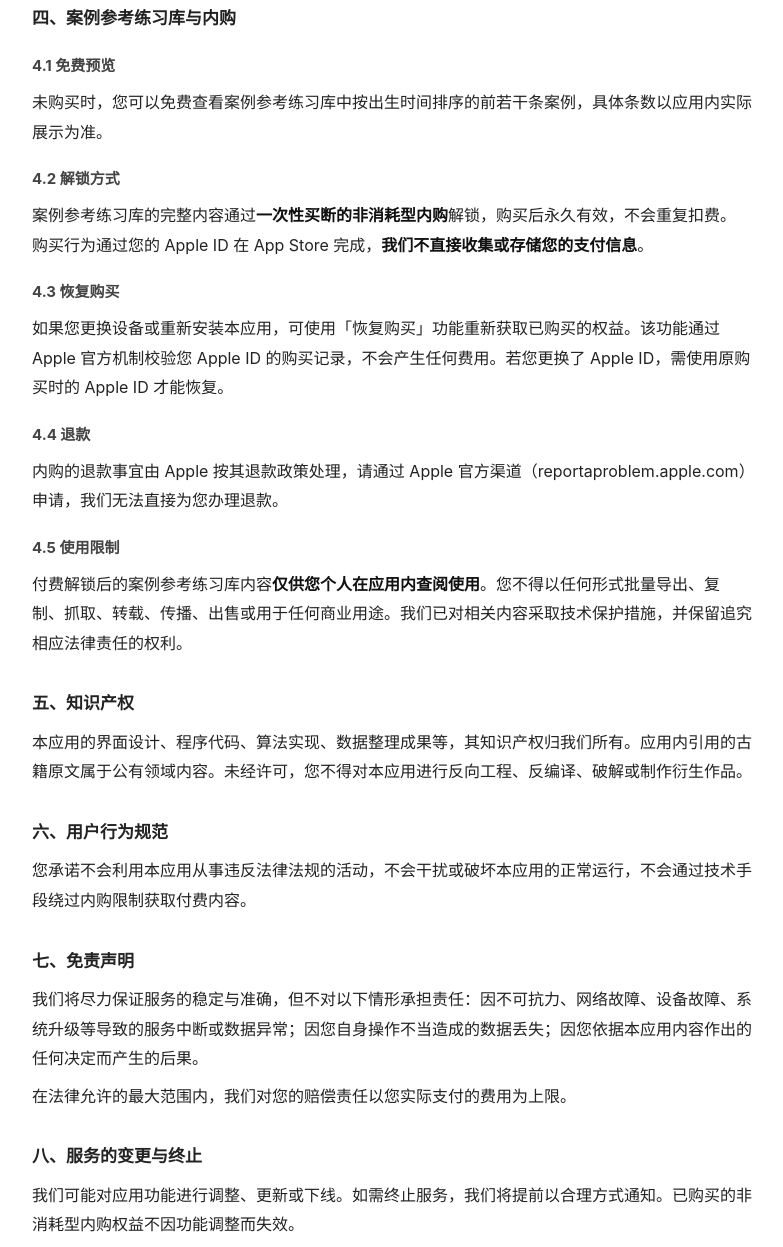
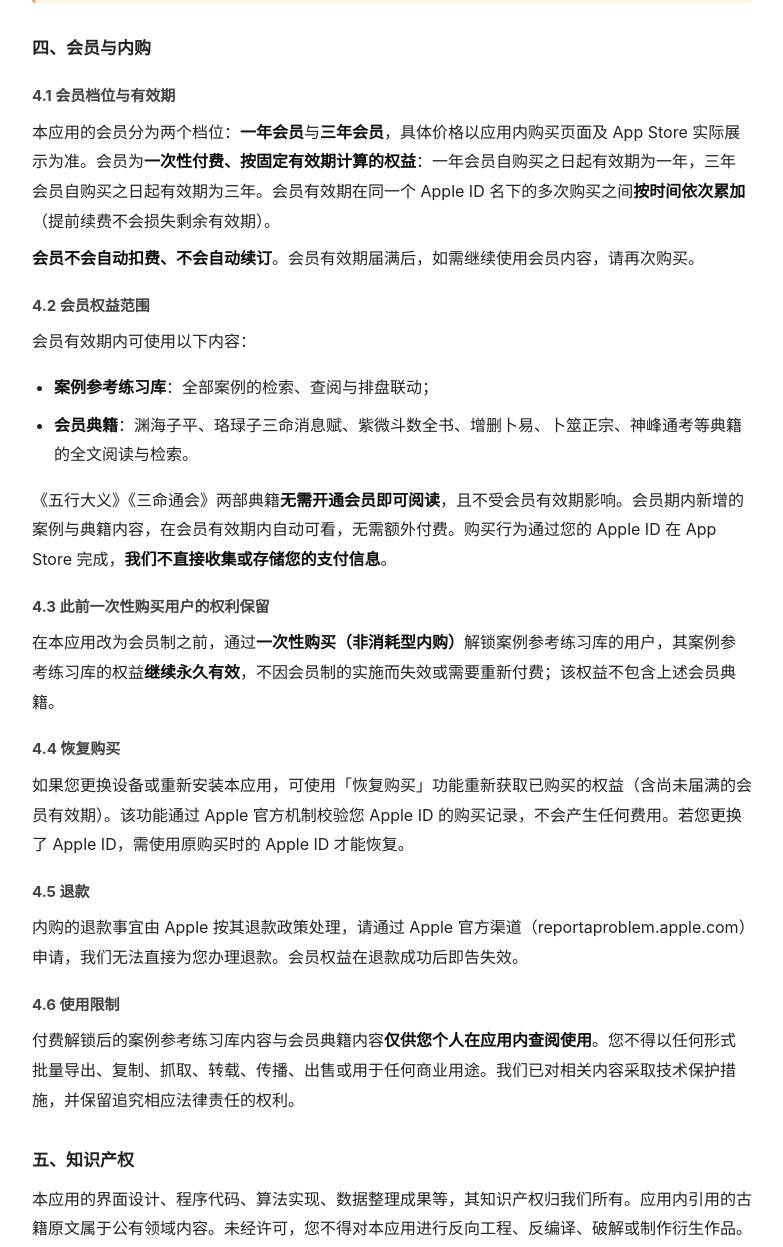
Before and after one commit to emitofo/starziping, a plain HTML site: page terms.html in a window 1280 px wide. Shown: the part 983-2230 px from the top of the page, without its empty margins (248-1031 px from the left). Drawn offline with Linux system fonts and the light colour scheme.

Commit message:
update
update the term file

```diff
--- a/terms.html
+++ b/terms.html
@@ -31,7 +31,7 @@
 <body data-page-node-id="w48x2AfTRf9vesmiOl09uc">
 
 <h1 data-page-node-id="RxhxvcGmlLGM1uEk8ZFqC7">星海子平用户协议</h1>
-<p class="meta" data-page-node-id="IgSqtxrAeAn7w3oxI8IHpf">最后更新日期：2026年9月11日</p>
+<p class="meta" data-page-node-id="IgSqtxrAeAn7w3oxI8IHpf">最后更新日期：2026年9月15日</p>
 
 <h2 data-page-node-id="dbxjzhFsbbAN5rIc1H6WlX">一、协议的接受</h2>
 <p data-page-node-id="8UjHUTDD20Wfez7mCWXNCq">本用户协议（以下简称"本协议"）是您与星海子平（以下简称"我们"）之间就使用星海子平 App（以下简称"本应用"）所订立的协议。您下载、安装、启动或以任何方式使用本应用，即表示您已阅读、理解并同意接受本协议的全部条款。如您不同意本协议的任何内容，请立即停止使用并卸载本应用。</p>
@@ -41,8 +41,8 @@
 <ul data-page-node-id="C9YxJbaVqJ8OAxddG0Nsvr">
   <li data-page-node-id="ftP6iukprPRdcrDc7i0Xv2">八字（子平）、紫微斗数、六爻等排盘与计算；</li>
   <li data-page-node-id="5wN6BO8r25cGkM6XzF57qz">二十四节气查询、真太阳时换算等辅助工具；</li>
-  <li data-page-node-id="PmKrP7qnFxcMI3n5zUOhot">传统命理典籍的在线阅读与检索；</li>
-  <li data-page-node-id="pZXC3m1FEOK4RQq9JSW7et">案例参考练习库的检索与查阅（部分内容需付费解锁）。</li>
+  <li data-page-node-id="PmKrP7qnFxcMI3n5zUOhot">传统命理典籍的在线阅读与检索（其中《五行大义》《三命通会》永久免费，其余典籍为会员内容）；</li>
+  <li data-page-node-id="pZXC3m1FEOK4RQq9JSW7et">案例参考练习库的检索与查阅（属会员内容）。</li>
 </ul>
 <p data-page-node-id="h4IN3jK4P2BvljvBDobRRo">本应用提供的所有内容均属于传统文化资料的整理与呈现，<b data-page-node-id="cxtDJuVFY1kXWgBWkttdSj">不构成任何形式的建议、承诺或保证</b>。</p>
 
@@ -57,35 +57,44 @@
 </ul>
 </div>
 
-<h2 data-page-node-id="agjvt2pAy7ajtTDxNrlKgr">四、案例参考练习库与内购</h2>
+<h2 data-page-node-id="agjvt2pAy7ajtTDxNrlKgr">四、会员与内购</h2>
 
-<h3 data-page-node-id="aLZTzIfau6P5gtj5of5BHj">4.1 免费预览</h3>
-<p data-page-node-id="P6qnqEZjDXJgjaBx5nB7De">未购买时，您可以免费查看案例参考练习库中按出生时间排序的前若干条案例，具体条数以应用内实际展示为准。</p>
+<h3 data-page-node-id="aLZTzIfau6P5gtj5of5BHj">4.1 会员档位与有效期</h3>
+<p>本应用的会员分为两个档位：<b>一年会员</b>与<b>三年会员</b>，具体价格以应用内购买页面及 App Store 实际展示为准。会员为<b>一次性付费、按固定有效期计算的权益</b>：一年会员自购买之日起有效期为一年，三年会员自购买之日起有效期为三年。会员有效期在同一个 Apple ID 名下的多次购买之间<b>按时间依次累加</b>（提前续费不会损失剩余有效期）。</p>
+<p><b>会员不会自动扣费、不会自动续订</b>。会员有效期届满后，如需继续使用会员内容，请再次购买。</p>
 
-<h3 data-page-node-id="fRHx5V0EJ7r0EKRAbiSBMs">4.2 解锁方式</h3>
-<p data-page-node-id="ZcHywaGH3tc8wxUNYSAcdS">案例参考练习库的完整内容通过<b data-page-node-id="GQ4K5B4kKecXxMk9XbTn5O">一次性买断的非消耗型内购</b>解锁，购买后永久有效，不会重复扣费。购买行为通过您的 Apple ID 在 App Store 完成，<b data-page-node-id="Qfe3j1h5dlwtaJ9iYQy2KX">我们不直接收集或存储您的支付信息</b>。</p>
+<h3 data-page-node-id="fRHx5V0EJ7r0EKRAbiSBMs">4.2 会员权益范围</h3>
+<p>会员有效期内可使用以下内容：</p>
+<ul>
+  <li><b>案例参考练习库</b>：全部案例的检索、查阅与排盘联动；</li>
+  <li><b>会员典籍</b>：渊海子平、珞琭子三命消息赋、紫微斗数全书、增删卜易、卜筮正宗、神峰通考等典籍的全文阅读与检索。</li>
+</ul>
+<p>《五行大义》《三命通会》两部典籍<b>无需开通会员即可阅读</b>，且不受会员有效期影响。会员期内新增的案例与典籍内容，在会员有效期内自动可看，无需额外付费。购买行为通过您的 Apple ID 在 App Store 完成，<b data-page-node-id="Qfe3j1h5dlwtaJ9iYQy2KX">我们不直接收集或存储您的支付信息</b>。</p>
 
-<h3 data-page-node-id="VXLG8diL0PYjRq8j5hydpO">4.3 恢复购买</h3>
-<p data-page-node-id="8un2IC4x78aEjBuFO2PflH">如果您更换设备或重新安装本应用，可使用「恢复购买」功能重新获取已购买的权益。该功能通过 Apple 官方机制校验您 Apple ID 的购买记录，不会产生任何费用。若您更换了 Apple ID，需使用原购买时的 Apple ID 才能恢复。</p>
+<h3>4.3 此前一次性购买用户的权利保留</h3>
+<p>在本应用改为会员制之前，通过<b>一次性购买（非消耗型内购）</b>解锁案例参考练习库的用户，其案例参考练习库的权益<b>继续永久有效</b>，不因会员制的实施而失效或需要重新付费；该权益不包含上述会员典籍。</p>
 
-<h3 data-page-node-id="yOjFFnu5HKxagvId4E7Fy1">4.4 退款</h3>
-<p data-page-node-id="pQqBGgWuapYzJYa0ATemt1">内购的退款事宜由 Apple 按其退款政策处理，请通过 Apple 官方渠道（reportaproblem.apple.com）申请，我们无法直接为您办理退款。</p>
+<h3 data-page-node-id="VXLG8diL0PYjRq8j5hydpO">4.4 恢复购买</h3>
+<p data-page-node-id="8un2IC4x78aEjBuFO2PflH">如果您更换设备或重新安装本应用，可使用「恢复购买」功能重新获取已购买的权益（含尚未届满的会员有效期）。该功能通过 Apple 官方机制校验您 Apple ID 的购买记录，不会产生任何费用。若您更换了 Apple ID，需使用原购买时的 Apple ID 才能恢复。</p>
 
-<h3 data-page-node-id="K8Zv7XH5FjH7r9SjE3w1MZ">4.5 使用限制</h3>
-<p data-page-node-id="1nq4WaGNvMM5HDRPZ63AJ7">付费解锁后的案例参考练习库内容<b data-page-node-id="CPeHv6uzKZbZwo2Z7506Og">仅供您个人在应用内查阅使用</b>。您不得以任何形式批量导出、复制、抓取、转载、传播、出售或用于任何商业用途。我们已对相关内容采取技术保护措施，并保留追究相应法律责任的权利。</p>
+<h3 data-page-node-id="yOjFFnu5HKxagvId4E7Fy1">4.5 退款</h3>
+<p data-page-node-id="pQqBGgWuapYzJYa0ATemt1">内购的退款事宜由 Apple 按其退款政策处理，请通过 Apple 官方渠道（reportaproblem.apple.com）申请，我们无法直接为您办理退款。会员权益在退款成功后即告失效。</p>
+
+<h3 data-page-node-id="K8Zv7XH5FjH7r9SjE3w1MZ">4.6 使用限制</h3>
+<p data-page-node-id="1nq4WaGNvMM5HDRPZ63AJ7">付费解锁后的案例参考练习库内容与会员典籍内容<b data-page-node-id="CPeHv6uzKZbZwo2Z7506Og">仅供您个人在应用内查阅使用</b>。您不得以任何形式批量导出、复制、抓取、转载、传播、出售或用于任何商业用途。我们已对相关内容采取技术保护措施，并保留追究相应法律责任的权利。</p>
 
 <h2 data-page-node-id="yq8F14suanykZnm4WRDVSi">五、知识产权</h2>
 <p data-page-node-id="CtSRcBJ8CN2vq8map5ppop">本应用的界面设计、程序代码、算法实现、数据整理成果等，其知识产权归我们所有。应用内引用的古籍原文属于公有领域内容。未经许可，您不得对本应用进行反向工程、反编译、破解或制作衍生作品。</p>
 
 <h2 data-page-node-id="hElAAuPBOFcAY2TEKZIrkw">六、用户行为规范</h2>
-<p data-page-node-id="vN2tSF53Y3ZsZ24p4CO9a7">您承诺不会利用本应用从事违反法律法规的活动，不会干扰或破坏本应用的正常运行，不会通过技术手段绕过内购限制获取付费内容。</p>
+<p data-page-node-id="vN2tSF53Y3ZsZ24p4CO9a7">您承诺不会利用本应用从事违反法律法规的活动，不会干扰或破坏本应用的正常运行，不会通过技术手段绕过会员或内购限制获取付费内容。</p>
 
 <h2 data-page-node-id="SsWfMli895u04ofegYbqqf">七、免责声明</h2>
 <p data-page-node-id="eCfdIfnxiU1G8xcA9lYFEW">我们将尽力保证服务的稳定与准确，但不对以下情形承担责任：因不可抗力、网络故障、设备故障、系统升级等导致的服务中断或数据异常；因您自身操作不当造成的数据丢失；因您依据本应用内容作出的任何决定而产生的后果。</p>
 <p data-page-node-id="9LzNMKFG9nEhdPr8E4Rr5k">在法律允许的最大范围内，我们对您的赔偿责任以您实际支付的费用为上限。</p>
 
 <h2 data-page-node-id="WvIBww8EOAS3NDWOKsh5Mv">八、服务的变更与终止</h2>
-<p data-page-node-id="WsGOnevhP6qb5CSWF73M4e">我们可能对应用功能进行调整、更新或下线。如需终止服务，我们将提前以合理方式通知。已购买的非消耗型内购权益不因功能调整而失效。</p>
+<p data-page-node-id="WsGOnevhP6qb5CSWF73M4e">我们可能对应用功能进行调整、更新或下线。如需终止服务，我们将提前以合理方式通知。您已购买且尚未届满的会员权益，以及此前一次性购买所获得的永久权益，不因功能调整而失效。</p>
 
 <h2 data-page-node-id="OPbLyxHcmRvqnJhOBlRziT">九、协议的修改</h2>
 <p data-page-node-id="sIL5i2AWUwxzHvozKeIaeo">我们可能适时修订本协议。修订后的协议将在本页面公布，并更新"最后更新日期"。若修订内容对您的权利有重大影响，我们会在应用内以显著方式提示。您继续使用本应用即视为接受修订后的协议。</p>
```
